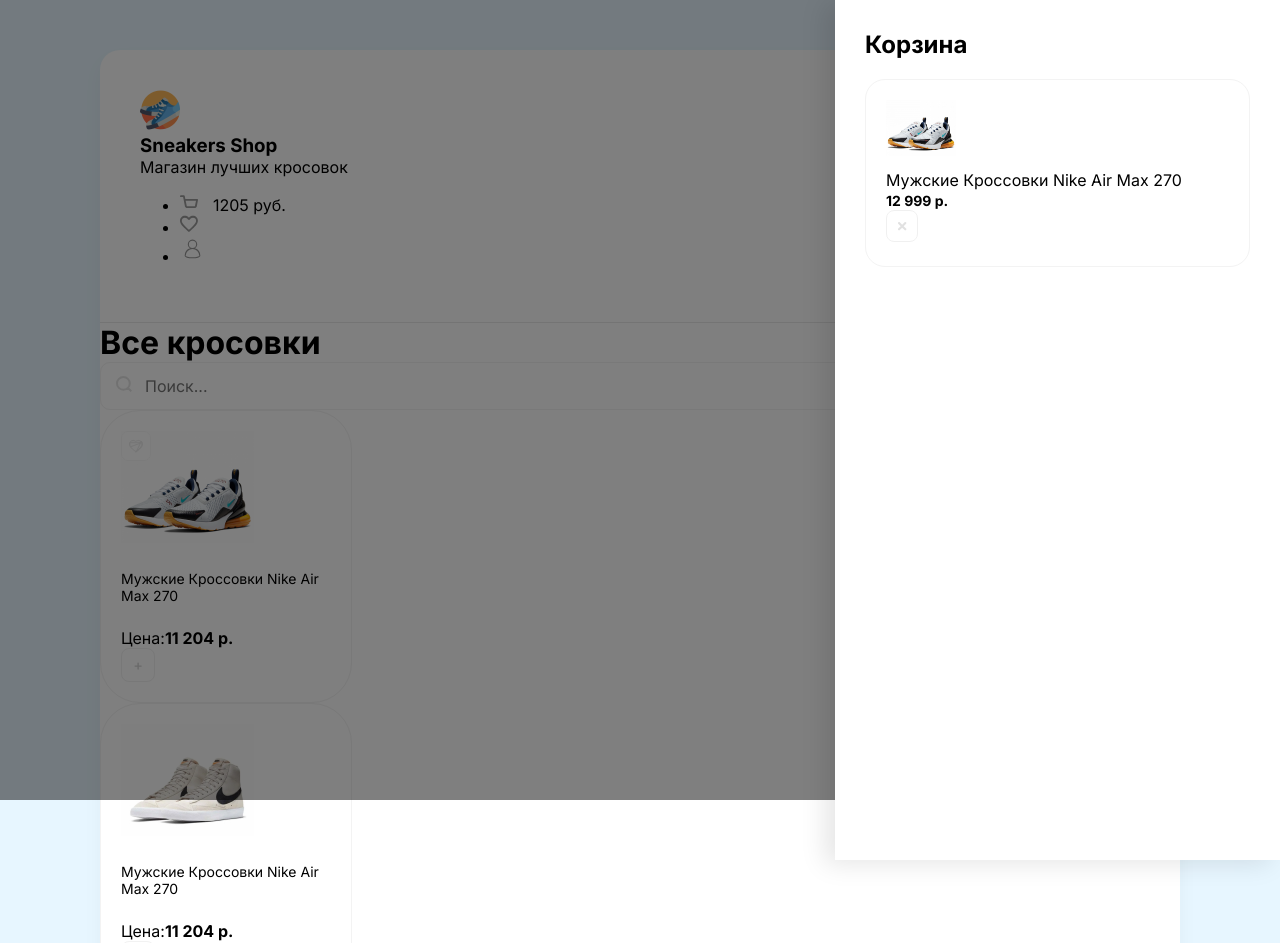
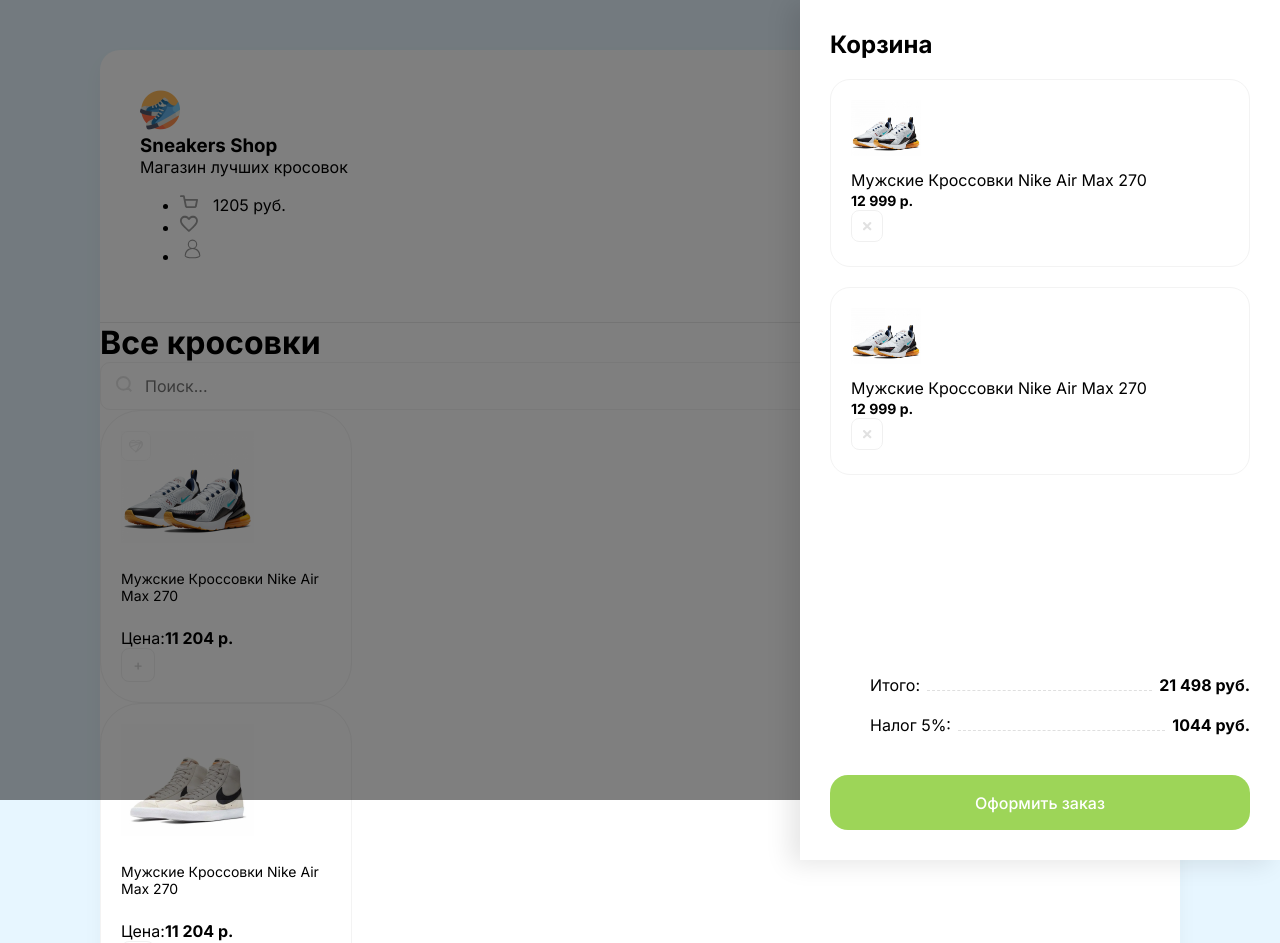
Before and after one commit to Sp1di/Snekers-Shop, a React (Create React App) app: page / in a window 1280 px wide. Shown: the top 943 px of the page. Built offline with nearby package versions, Linux system fonts and the light colour scheme.

Commit message:
доделал макет корзины
доделал  макет корзины

```diff
--- a/src/App.js
+++ b/src/App.js
@@ -5,8 +5,8 @@
       <div className="wrapper clear">
           <div className="overlay">
             <div className="drawer">
-                <h2>Корзина</h2>
-
+                <h2 className="mb-40">Корзина</h2>
+                <div className="items">
                     <div className="cartItem d-flex align-center">
                         <div style={{backgroundImage:'url(/img/sneakers/1.jpg)'}}
                              className="cartItemImg ">
@@ -17,6 +17,33 @@
                             <strong>12 999 р.</strong>
                         </div>
                         <img className="removeBtn" src="/img/btn-remove.svg" alt="Remove"/>
+                    </div>
+                    <div className="cartItem d-flex align-center">
+                        <div style={{backgroundImage:'url(/img/sneakers/1.jpg)'}}
+                             className="cartItemImg ">
+
+                        </div>
+                        <div className="mr-20 flex">
+                            <p className="mb-5">Мужские Кроссовки Nike Air Max 270</p>
+                            <strong>12 999 р.</strong>
+                        </div>
+                        <img className="removeBtn" src="/img/btn-remove.svg" alt="Remove"/>
+                    </div>
+                </div>
+                <div className="cartTotalBlock">
+                    <ul>
+                        <li >
+                            <span>Итого:</span>
+                            <div></div>
+                            <strong> 21 498 руб.</strong>
+                        </li>
+                        <li >
+                            <span>Налог 5%:</span>
+                            <div></div>
+                            <strong>1044 руб.</strong>
+                        </li>
+                    </ul>
+                    <button>Оформить заказ</button>
                 </div>
             </div>
           </div>
--- a/src/index.scss
+++ b/src/index.scss
@@ -48,7 +48,7 @@
   transition: box-shadow 0.2s ease-in-out , transform 0.2s ease-in-out ;
 
   &:hover {
-    box-shadow: 0px 20px 35px rgba(0, 0, 0, 0.4);
+    box-shadow: 0 20px 35px rgba(0, 0, 0, 0.4);
     transform: translateY(-5px);
   }
 
@@ -99,18 +99,26 @@
 }
 
 .drawer {
+  display: flex;
   position: absolute;
-  width: 385px;
+  width: 420px;
   height: 100%;
   right: 0;
   background: #ffffff;
   box-shadow: -10px 4px 24px rgba(0, 0, 0, 0.1);
   padding: 30px;
+  flex-direction: column;
 
   h2{
     margin: 0;
     font-size: 24px;
+
   }
+  .items{
+    flex:1;
+  }
+
+
 }
 
 .cartItem {
@@ -119,6 +127,8 @@
   overflow: hidden;
   padding: 20px ;
   margin-top: 20px;
+
+
 
   .cartItemImg{
     width: 70px;
@@ -146,4 +156,45 @@
       opacity: 1;
     }
   }
+
 }
+
+.cartTotalBlock{
+
+  ul{
+    margin-bottom: 40px !important ;
+    li{
+      display: flex;
+      align-items: flex-end;
+      margin-bottom: 20px;
+
+      div{
+        flex: 1;
+        height: 1px;
+        border-bottom: 1px dashed #dfdfdf;
+        position: relative;
+        top: -4px;
+        margin: 0 7px;
+      }
+    }
+  }
+  button{
+    width: 100%;
+    height: 55px;
+    background: #9DD558;
+    border-radius: 18px;
+    border: 0;
+    color: #fff;
+    font-size: 16px;
+    font-weight: 500;
+    transition: background 0.4s ease-in-out;
+
+    &:hover{
+      background: lighten(#9DD558, 5%);
+    }
+
+    &:active{
+      background: darken(#9DD558, 5%);
+    }
+  }
+}
```
Lines whose indentation alone changed are shown as unchanged.
